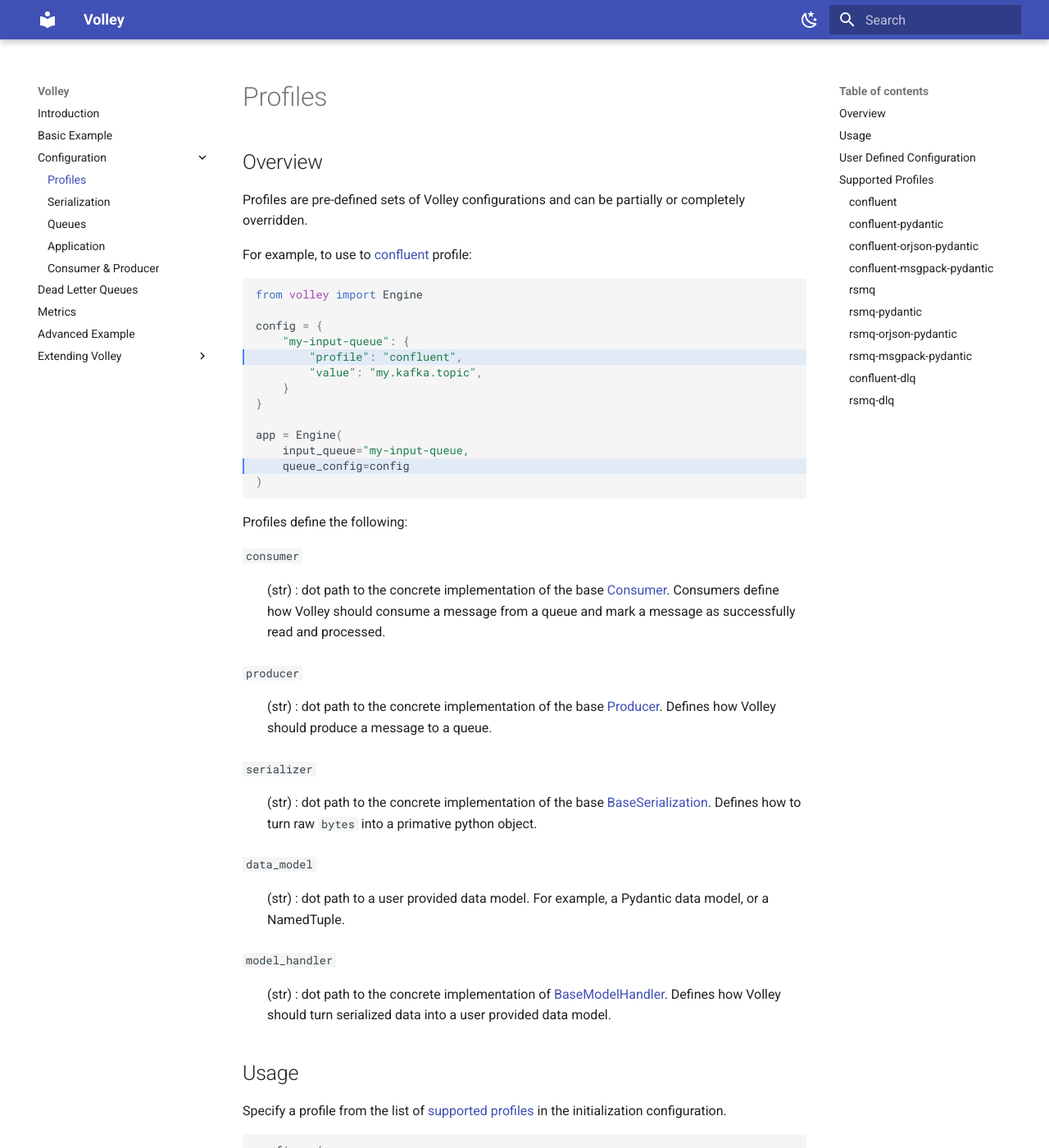
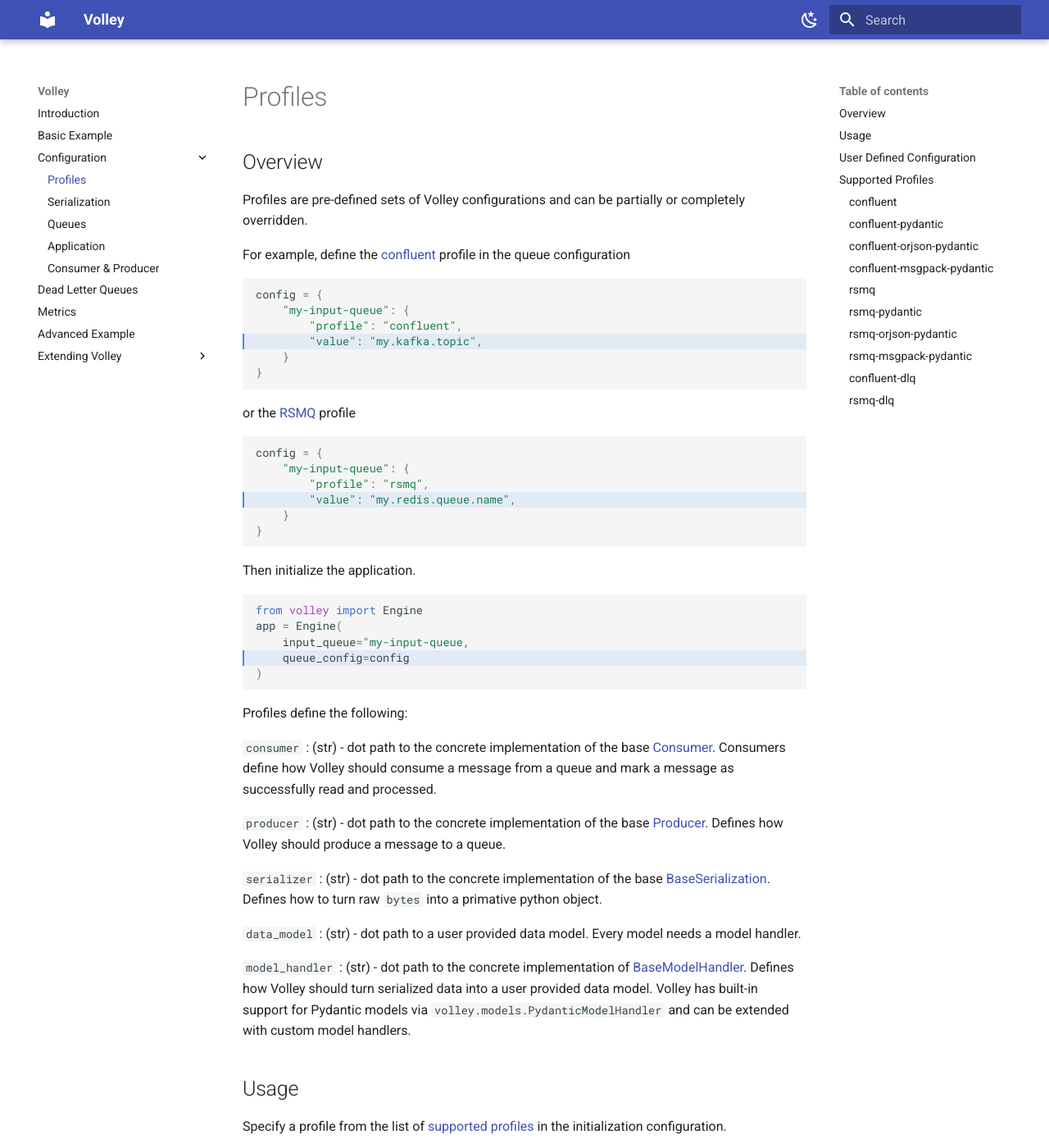
Before and after one commit to shipt/py-volley, an MkDocs documentation site: the page built from docs/docs/profiles.md, in a window 1280 px wide and 1400 px high. Shown: the whole window at 82% size. Built offline with MkDocs 1.6.1 and Material for MkDocs 9.7.7, drawn with Linux system fonts in a browser that asks for light colours; some of the changed text lies outside the part shown.

Commit message:
fix typos

````diff
--- a/docs/docs/profiles.md
+++ b/docs/docs/profiles.md
@@ -5,10 +5,9 @@
 Profiles are pre-defined sets of Volley configurations and can be partially or completely overridden.
 
 
-For example, to use to [confluent](#confluent) profile:
+For example, define the [confluent](#confluent) profile in the queue configuration
 
-```python hl_lines="5 12"
-from volley import Engine
+```python hl_lines="4"
 
 config = {
     "my-input-queue": {
@@ -16,7 +15,22 @@
         "value": "my.kafka.topic",
     }
 }
+```
 
+or the [RSMQ](#rsmq) profile
+```python hl_lines="4"
+config = {
+    "my-input-queue": {
+        "profile": "rsmq",
+        "value": "my.redis.queue.name",
+    }
+}
+```
+
+Then initialize the application.
+
+```python  hl_lines="4"
+from volley import Engine
 app = Engine(
     input_queue="my-input-queue,
     queue_config=config
@@ -26,20 +40,15 @@
 
 Profiles define the following:
 
-`consumer`
-: (str) : dot path to the concrete implementation of the base [Consumer](./connectors/base.md#consumer). Consumers define how Volley should consume a message from a queue and mark a message as successfully read and processed.
+`consumer` : (str) - dot path to the concrete implementation of the base [Consumer](./connectors/base.md#consumer). Consumers define how Volley should consume a message from a queue and mark a message as successfully read and processed.
 
-`producer`
-: (str) : dot path to the concrete implementation of the base [Producer](./connectors/base.md#consumer). Defines how Volley should produce a message to a queue.
+`producer` : (str) - dot path to the concrete implementation of the base [Producer](./connectors/base.md#consumer). Defines how Volley should produce a message to a queue.
 
-`serializer`
-: (str) : dot path to the concrete implementation of the base [BaseSerialization](./serializers/base.md#serialization). Defines how to turn raw `bytes` into a primative python object.
+`serializer` : (str) - dot path to the concrete implementation of the base [BaseSerialization](./serializers/base.md#serialization). Defines how to turn raw `bytes` into a primative python object.
 
-`data_model`
-: (str) : dot path to a user provided data model. For example, a Pydantic data model, or a NamedTuple.
+`data_model` : (str) - dot path to a user provided data model. Every model needs a model handler.
 
-`model_handler`
-: (str) : dot path to the concrete implementation of [BaseModelHandler](./serializers/base.md#serialization). Defines how Volley should turn serialized data into a user provided data model.
+`model_handler` : (str) - dot path to the concrete implementation of [BaseModelHandler](./serializers/base.md#serialization). Defines how Volley should turn serialized data into a user provided data model. Volley has built-in support for Pydantic models via `volley.models.PydanticModelHandler` and can be extended with custom model handlers.
 
 ## Usage
 
@@ -129,6 +138,8 @@
 
 ## Supported Profiles
 
+The following is the complete list of the built-in profiles supported by Volley. Use them with: `"profile": "<name>"` in configuration.
+
 ### confluent
 
 The default conlfuent profile is most commonly used for applications working with Confluent Kafka brokers. It heavily relies on [librdkafka](https://github.com/edenhill/librdkafka/blob/master/CONFIGURATION.md) and follows at-least-once delviery semantics by default. Consumed message offsets are auto-committed back to the Kafka broker. Messages are consumed from the Kafka broker as `bytes`, and serialized using `orjson`, and constructed into a generic Pydantic model. Many uses will provide their own value for `data_model` rather than using a generic Pydantic model.
@@ -137,7 +148,7 @@
 | --------------| -------------------------------------------------------- | ---- |
 | consumer      | volley.connectors.confluent.ConfluentKafkaConsumer       | [docs](connectors/kafka.md#confluentkafkaconsumer)
 | producer      | volley.connectors.confluent.ConfluentKafkaProducer       | [docs](connectors/kafka.md#confluentkafkaproducer)
-| data_model    | volley.data_models.GenericMessage                      | [docs](models/data_models.md#genericmessage)
+| data_model    | volley.data_models.GenericMessage                        | [docs](models/data_models.md#genericmessage)
 | model_handler | volley.models.PydanticModelHandler                       | [docs](models/PydanticModelHandler.md)
 | serializer    | volley.serializers.orjson_serializer.OrJsonSerialization | [docs](serializers/OrJsonSerialization.md)
 
@@ -151,7 +162,7 @@
 | --------------| -------------------------------------------------------- | ---- |
 | consumer      | volley.connectors.confluent.ConfluentKafkaConsumer       | [docs](connectors/kafka.md#confluentkafkaconsumer)
 | producer      | volley.connectors.confluent.ConfluentKafkaProducer       | [docs](connectors/kafka.md#confluentkafkaproducer)
-| data_model    | volley.data_models.GenericMessage                      | [docs](models/data_models.md#genericmessage)
+| data_model    | volley.data_models.GenericMessage                        | [docs](models/data_models.md#genericmessage)
 | model_handler | volley.models.PydanticParserModelHandler                 | [docs](models/PydanticParserModelHandler.md)
 | serializer    | None |
 
@@ -162,7 +173,7 @@
 | --------------| -------------------------------------------------------- | ---- |
 | consumer      | volley.connectors.confluent.ConfluentKafkaConsumer       | [docs](connectors/kafka.md#confluentkafkaconsumer)
 | producer      | volley.connectors.confluent.ConfluentKafkaProducer       | [docs](connectors/kafka.md#confluentkafkaproducer)
-| data_model    | volley.data_models.GenericMessage                      | [docs](models/data_models.md#genericmessage)
+| data_model    | volley.data_models.GenericMessage                        | [docs](models/data_models.md#genericmessage)
 | model_handler | volley.models.PydanticModelHandler                       | [docs](models/PydanticModelHandler.md)
 | serializer    | volley.serializers.orjson_serializer.OrJsonSerialization | [docs](serializers/OrJsonSerialization.md)
 
@@ -175,7 +186,7 @@
 | --------------| ---------------------------------------------------------- | ---- |
 | consumer      | volley.connectors.confluent.ConfluentKafkaConsumer         | [docs](connectors/kafka.md#confluentkafkaconsumer)
 | producer      | volley.connectors.confluent.ConfluentKafkaProducer         | [docs](connectors/kafka.md#confluentkafkaproducer)
-| data_model    | volley.data_models.GenericMessage                        | [docs](models/data_models.md#genericmessage)
+| data_model    | volley.data_models.GenericMessage                          | [docs](models/data_models.md#genericmessage)
 | model_handler | volley.models.PydanticModelHandler                         | [docs](models/PydanticModelHandler.md)
 | serializer    | volley.serializers.msgpack_serializer.MsgPackSerialization | [docs](serializers/MsgPackSerialization.md)
 
@@ -188,7 +199,7 @@
 | --------------| ---------------------------------------------------------- | ---- |
 | consumer      | volley.connectors.rsmq.RSMQConsumer                        | [docs](connectors/rsmq.md#rsmqconsumer)
 | producer      | volley.connectors.rsmq.RSMQProducer                        | [docs](connectors/rsmq.md#rsmqproducer)
-| data_model    | volley.data_models.GenericMessage                        | [docs](models/data_models.md#genericmessage)
+| data_model    | volley.data_models.GenericMessage                          | [docs](models/data_models.md#genericmessage)
 | model_handler | volley.models.PydanticModelHandler                         | [docs](models/PydanticModelHandler.md)
 | serializer    | volley.serializers.orjson_serializer.OrJsonSerialization   | [docs](serializers/OrJsonSerialization.md)
 
@@ -199,7 +210,7 @@
 | --------------| ---------------------------------------------------------- | ---- |
 | consumer      | volley.connectors.rsmq.RSMQConsumer                        | [docs](connectors/rsmq.md#rsmqconsumer)
 | producer      | volley.connectors.rsmq.RSMQProducer                        | [docs](connectors/rsmq.md#rsmqproducer)
-| data_model    | volley.data_models.GenericMessage                        | [docs](models/data_models.md#genericmessage)
+| data_model    | volley.data_models.GenericMessage                          | [docs](models/data_models.md#genericmessage)
 | model_handler | volley.models.PydanticParserModelHandler                   | [docs](models/PydanticParserModelHandler.md)
 | serializer    | None |
 
@@ -210,7 +221,7 @@
 | --------------| ---------------------------------------------------------- | ---- |
 | consumer      | volley.connectors.rsmq.RSMQConsumer                        | [docs](connectors/rsmq.md#rsmqconsumer)
 | producer      | volley.connectors.rsmq.RSMQProducer                        | [docs](connectors/rsmq.md#rsmqproducer)
-| data_model    | volley.data_models.GenericMessage                        | [docs](models/data_models.md#genericmessage)
+| data_model    | volley.data_models.GenericMessage                          | [docs](models/data_models.md#genericmessage)
 | model_handler | volley.models.PydanticModelHandler                         | [docs](models/PydanticModelHandler.md)
 | serializer    | volley.serializers.orjson_serializer.OrJsonSerialization   | [docs](serializers/OrJsonSerialization.md)
 
@@ -220,7 +231,7 @@
 | --------------| ---------------------------------------------------------- | ---- |
 | consumer      | volley.connectors.rsmq.RSMQConsumer                        | [docs](connectors/rsmq.md#rsmqconsumer)
 | producer      | volley.connectors.rsmq.RSMQProducer                        | [docs](connectors/rsmq.md#rsmqproducer)
-| data_model    | volley.data_models.GenericMessage                        | [docs](models/data_models.md#genericmessage)
+| data_model    | volley.data_models.GenericMessage                          | [docs](models/data_models.md#genericmessage)
 | model_handler | volley.models.PydanticModelHandler                         | [docs](models/PydanticModelHandler.md)
 | serializer    | volley.serializers.msgpack_serializer.MsgPackSerialization | [docs](serializers/MsgPackSerialization.md)
 
````
Also changed, not shown: 1 other file.
